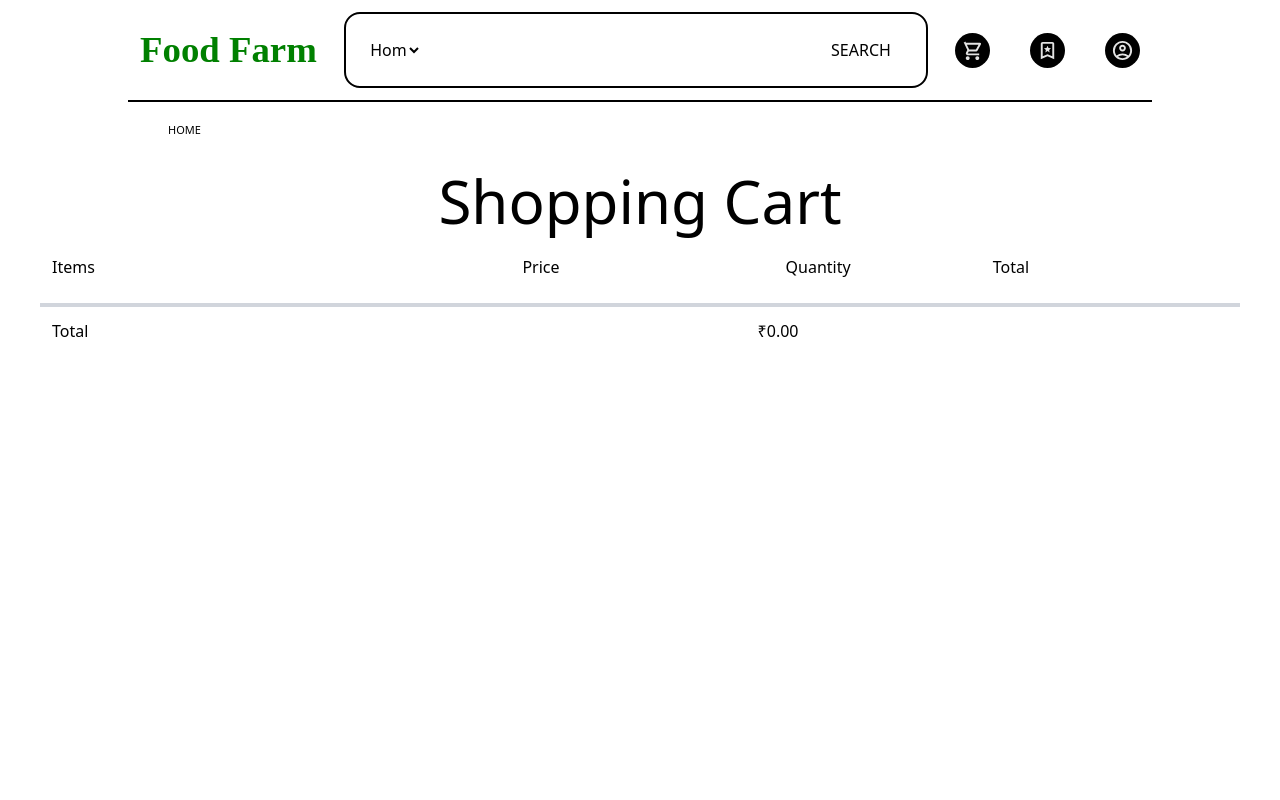
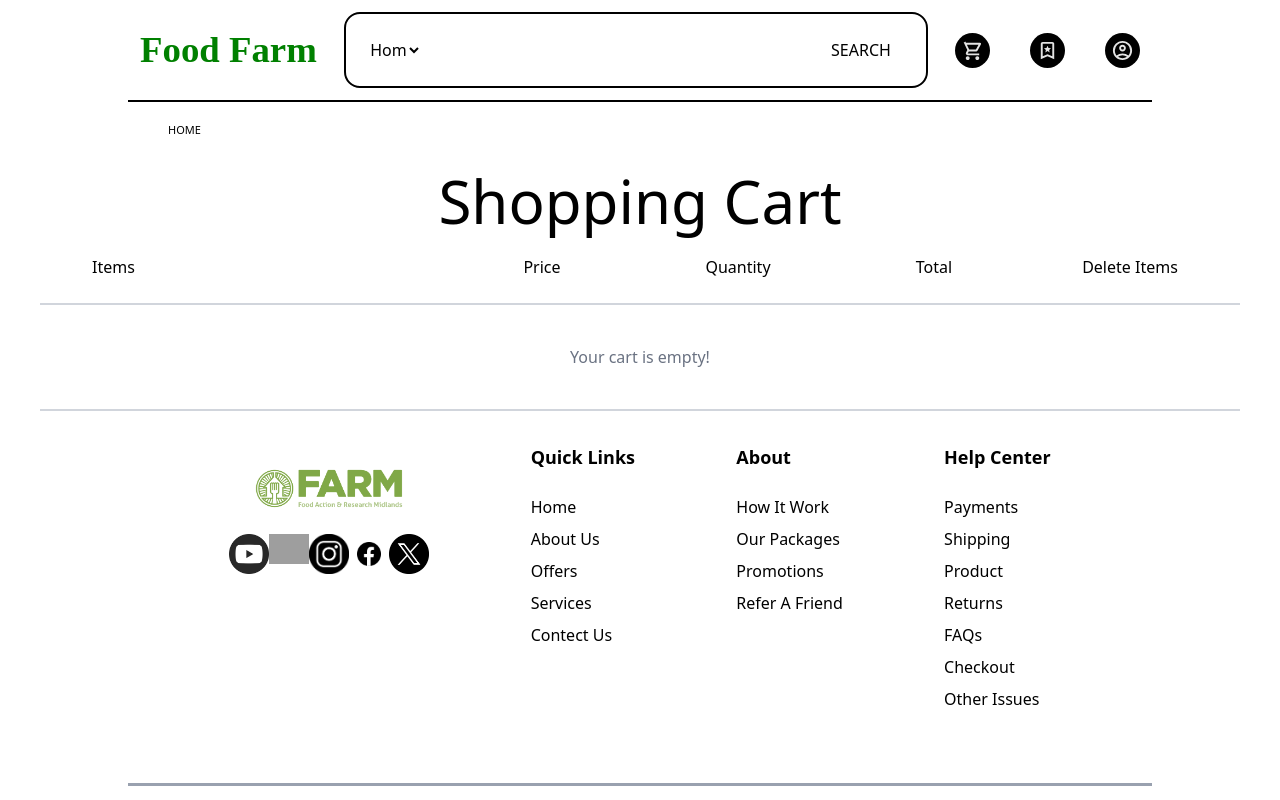
Before and after one commit to rahul-rathee7/Food-Farm, a Next.js app in the folder frontend/: page /Cart in a window 1280 px wide. Shown: the top 800 px of the page. Built offline with nearby package versions, Linux system fonts and the light colour scheme; grey boxes are pictures that could not be loaded.

Commit message:
coupen and invoice

```diff
--- a/frontend/src/app/Cart/CartTable.tsx
+++ b/frontend/src/app/Cart/CartTable.tsx
@@ -1,11 +1,14 @@
 'use client'
 
-import React from 'react'
+import React, { useEffect, useState } from 'react'
 import { useCart } from '../components/useCart'
 import Image from 'next/image'
 
 const CartTable = () => {
-  const { cartItems, updateQuantity } = useCart()
+  const { cartItems, updateQuantity, removeFromCart, ClearCart } = useCart();
+  const [coupenApplied, setcoupenApplied] = useState(false);
+  const [discountAmount, setDiscountAmount] = useState(0);
+  const [totalAmount, setTotalAmount] = useState(0);
 
   const increaseQuantity = (id: number) => {
     const item = cartItems.find((item) => item.id === id)
@@ -17,36 +20,66 @@ const CartTable = () => {
     if (item) updateQuantity(id, item.quantity - 1)
   }
 
+  const handleDiscount = () => {
+    if (coupenApplied) {
+      setcoupenApplied(false);
+    } else {
+      setcoupenApplied(true);
+      updateTotalAmount();
+    }
+  }
+
+  const updateTotalAmount = () => {
+    const total = cartItems.reduce(
+      (acc, item) => acc + item.price * item.quantity,
+      0
+    );
+    setTotalAmount(total);
+
+    if (coupenApplied) {
+      const discount = total * 0.1;
+      setDiscountAmount(discount);
+    } else {
+      setDiscountAmount(0);
+    }
+  };
+
+
+  useEffect(() => {
+    updateTotalAmount();
+  }, [cartItems, coupenApplied]);
+
   return (
-    <div className="w-full h-screen px-10">
+    <div className="w-full h-[1/2screen] px-10">
       <h1 className="text-6xl text-center py-3 w-full">Shopping Cart</h1>
       <div>
-        <div className="grid grid-cols-5 p-3 pb-6 border-b-2 border-gray-300">
-          <p className="col-span-2">Items</p>
-          <p>Price</p>
-          <p className="pl-7">Quantity</p>
-          <p>Total</p>
+        <div className="grid grid-cols-6 p-3 pb-6 border-b-2 border-gray-300">
+          <p className="col-span-2 pl-10">Items</p>
+          <p className='text-center'>Price</p>
+          <p className="text-center">Quantity</p>
+          <p className='text-center'>Total</p>
+          <p className='text-center'>Delete Items</p>
         </div>
         {cartItems.map((item, index) => (
           <div
             key={`${item.id}-${index}`}
-            className="grid grid-cols-5 items-center px-3 py-6 border-b-2 border-gray-300"
+            className="h-[150px] grid grid-cols-6 items-center px-3 py-6 border-b-2 border-gray-300"
           >
-            <div className="flex gap-5 col-span-2">
+            <div className="flex gap-5 col-span-2 h-[80px]">
               <Image
                 src={item.image}
                 alt={item.name}
-                width={80}
-                height={80}
+                width={100}
+                height={100}
                 className="rounded-md"
               />
-              <div className="flex flex-col gap-2">
+              <div className="flex flex-col gap-2 self-center">
                 <p className="font-bold">{item.name}</p>
                 <p>{item.description}</p>
               </div>
             </div>
-            <p>₹{item.price}</p>
-            <div className="flex items-center justify-start">
+            <p className='text-center'>₹{item.price}</p>
+            <div className="flex items-center justify-center gap-1">
               <button
                 className="bg-gray-300 px-3 py-1 rounded-md"
                 onClick={() => decreaseQuantity(item.id)}
@@ -61,18 +94,47 @@ const CartTable = () => {
                 +
               </button>
             </div>
-            <p>₹{(item.price * item.quantity).toFixed(2)}</p>
+            <p className='text-center'>₹{(item.price * item.quantity).toFixed(2)}</p>
+            <p className='text-center hover:text-red-500 cursor-pointer' onClick={() => removeFromCart(item.id)}>X</p>
           </div>
         ))}
-        <div className="border-t-2 border-gray-300 p-3 grid grid-cols-5">
-          <p className="col-span-3">Total</p>
-          <p>
-            ₹
-            {cartItems
-              .reduce((acc, item) => acc + item.price * item.quantity, 0)
-              .toFixed(2)}
-          </p>
-        </div>
+        {cartItems.length === 0 ? (
+          <div className="text-center text-gray-500 py-10 border-b-2 border-gray-300">
+            Your cart is empty!
+          </div>
+        ) : (
+        <div className="p-3 py-10 grid grid-cols-6">
+          <div className='flex flex-col gap-2'>
+            <input className='border-2 border-gray-300 p-2 rounded-md p-2 focus:outline-none' type="text" placeholder='Enter coupon code' />
+            <button type='button' onClick={handleDiscount} className='bg-gray-300 p-2 rounded-md'>{coupenApplied ? 'Applied' : 'Apply Coupon'}</button>
+          </div>
+          <div className='col-start-4 col-end-6 flex flex-col justify-center border-2 p-5'>
+            <div className='flex items-center justify-between'>
+              <p>Sub-Total Amount</p>
+              <p className='font-bold text-xl'>₹{totalAmount.toFixed(2)}</p>
+            </div>
+
+            <div className='flex items-center justify-between'>
+              <p>Discount</p>
+              <p>- ₹{discountAmount.toFixed(2)}</p>
+            </div>
+
+            <div className='flex items-center justify-between'>
+              <p>Coupon Applied:</p>
+              <p>{coupenApplied ? 'Yes' : 'No'}</p>
+            </div>
+
+            <div className='flex items-center justify-between'>
+              <p>Final Total</p>
+              <p className='font-bold text-xl'>
+                ₹{(totalAmount - discountAmount).toFixed(2)}
+              </p>
+            </div>
+          </div>
+          <div className='col-start-6 col-end-6 flex justify-center items-start'>
+            <button className='bg-red-500 p-2 rounded-md text-white' onClick={() => ClearCart()}>Clear Cart</button>
+          </div>
+        </div>)}
       </div>
     </div>
   )
--- a/frontend/src/app/Context/CartContext.tsx
+++ b/frontend/src/app/Context/CartContext.tsx
@@ -1,75 +1,92 @@
-'use client'
+"use client";
 
-import React, { createContext, useContext, useState } from 'react'
+import React, { createContext, useContext, useState, useEffect } from "react";
 
 type CartItem = {
-  id: number
-  name: string
-  description: string
-  price: number
-  quantity: number
-  image: string
-}
+  id: number;
+  name: string;
+  description: string;
+  price: number;
+  quantity: number;
+  image: string;
+};
 
 type CartContextType = {
-  cartItems: CartItem[]
-  setCartItems: React.Dispatch<React.SetStateAction<CartItem[]>>
-  addToCart: (item: CartItem) => void
-  removeFromCart: (id: number) => void
-  updateQuantity: (id: number, quantity: number) => void
-}
+  cartItems: CartItem[];
+  setCartItems: React.Dispatch<React.SetStateAction<CartItem[]>>;
+  addToCart: (item: CartItem) => void;
+  removeFromCart: (id: number) => void;
+  ClearCart: () => void;
+  updateQuantity: (id: number, quantity: number) => void;
+};
 
-const CartContext = createContext<CartContextType | undefined>(undefined)
+const CartContext = createContext<CartContextType | undefined>(undefined);
 
 export const CartContextProvider = ({ children }: { children: React.ReactNode }) => {
-  const [cartItems, setCartItems] = useState<CartItem[]>([])
+  const [cartItems, setCartItems] = useState<CartItem[]>([]);
+
+  // 🔹 Load cart from localStorage on first render
+  useEffect(() => {
+    const storedCart = localStorage.getItem("cart");
+    if (storedCart) {
+      setCartItems(JSON.parse(storedCart));
+    }
+  }, []);
+
+  // 🔹 Save cart to localStorage whenever it changes
+  useEffect(() => {
+    localStorage.setItem("cart", JSON.stringify(cartItems));
+  }, [cartItems]);
 
   const addToCart = (item: CartItem) => {
     setCartItems((prev) => {
-      const existing = prev.find((cartItem) => cartItem.id === item.id)
+      const existing = prev.find((cartItem) => cartItem.id === item.id);
       if (existing) {
         return prev.map((cartItem) =>
           cartItem.id === item.id
             ? { ...cartItem, quantity: cartItem.quantity + 1 }
             : cartItem
-        )
+        );
       }
-      return [...prev, { ...item, quantity: 1 }]
-    })
-  }
+      return [...prev, { ...item, quantity: 1 }];
+    });
+  };
 
   const removeFromCart = (id: number) => {
-    setCartItems((prev) => prev.filter((item) => item.id !== id))
-  }
+    setCartItems((prev) => prev.filter((item) => item.id !== id));
+  };
 
   const updateQuantity = (id: number, quantity: number) => {
     if (quantity <= 0) {
-      removeFromCart(id)
-      return
+      removeFromCart(id);
+      return;
     }
     setCartItems((prev) =>
-      prev.map((item) =>
-        item.id === id ? { ...item, quantity } : item
-      )
-    )
-  }
+      prev.map((item) => (item.id === id ? { ...item, quantity } : item))
+    );
+  };
+
+  const ClearCart = () => {
+    setCartItems([]);
+    localStorage.removeItem("cart");
+  };
 
   return (
     <CartContext.Provider
-      value={{ cartItems, setCartItems, addToCart, removeFromCart, updateQuantity }}
+      value={{ cartItems, setCartItems, addToCart, removeFromCart, updateQuantity, ClearCart }}
     >
       {children}
     </CartContext.Provider>
-  )
-}
+  );
+};
 
 // ✅ Custom hook for safe usage
 export const useCart = () => {
-  const context = useContext(CartContext)
+  const context = useContext(CartContext);
   if (!context) {
-    throw new Error('useCart must be used within a CartContextProvider')
+    throw new Error("useCart must be used within a CartContextProvider");
   }
-  return context
-}
+  return context;
+};
 
-export default CartContext
+export default CartContext;
--- a/frontend/src/app/components/Cards.tsx
+++ b/frontend/src/app/components/Cards.tsx
@@ -23,7 +23,6 @@ const Cards = () => {
     myFunc()
   }, [])
 
-  // ✅ Fixed add-to-cart logic
   const handleAddToCart = (item) => {
     setCartItems((prev) => {
       const existingItem = prev.find((cartItem) => cartItem.name === item.name)
@@ -57,7 +56,7 @@ const Cards = () => {
         >
           <div className="relative h-[280px] w-full">
             <Image
-              src={items.image || '/placeholder.png'} // ✅ fallback
+              src={items.image || '/placeholder.png'}
               alt={items.name}
               className="object-cover rounded-xl h-full w-full"
               width={300}
```
